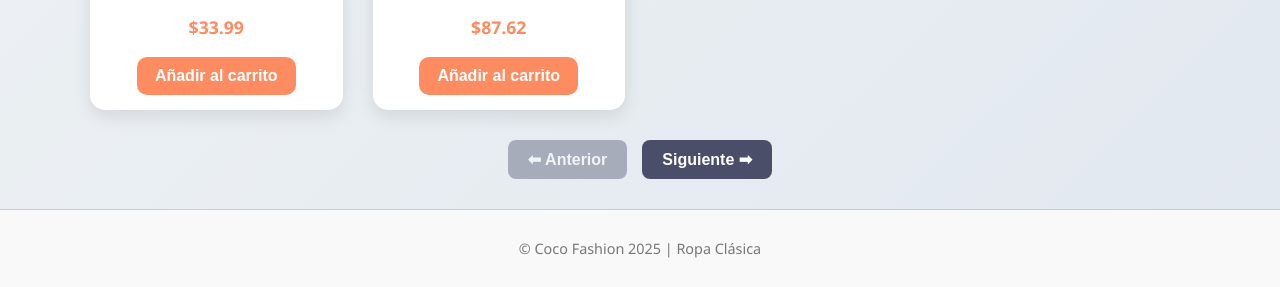
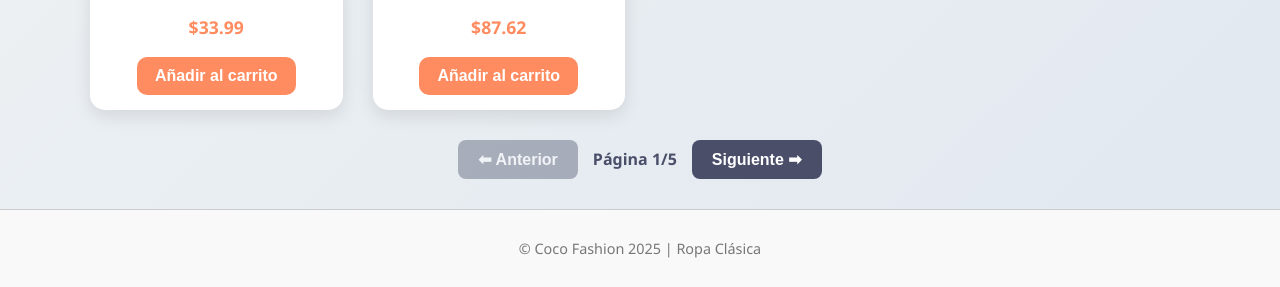
Before and after one commit to JCHEFF88/coco, a plain HTML site: page ropa-clasica.html in a window 1280 px wide. Shown: the part 1420-1707 px from the top of the page. Drawn offline with Linux system fonts and the light colour scheme; a web font is replaced by a local one.

Commit message:
Update ropa-clasica.html

```diff
--- a/ropa-clasica.html
+++ b/ropa-clasica.html
@@ -214,6 +214,7 @@
 
 <div class="pagination">
   <button id="btn-anterior" onclick="cambiarPagina(-1)">⬅ Anterior</button>
+  <span id="contador-pagina" style="align-self: center; font-weight: bold; color: #4A4E69;">Página 1/5</span>
   <button id="btn-siguiente" onclick="cambiarPagina(1)">Siguiente ➡</button>
 </div>
 
@@ -255,6 +256,7 @@ function mostrarProductos() {
   });
 
   actualizarFlechas();
+  document.getElementById("contador-pagina").innerText = `Página ${paginaActual}/${Math.ceil(productos.length / productosPorPagina)}`;
 }
 
 function agregarAlCarrito(index) {
```
